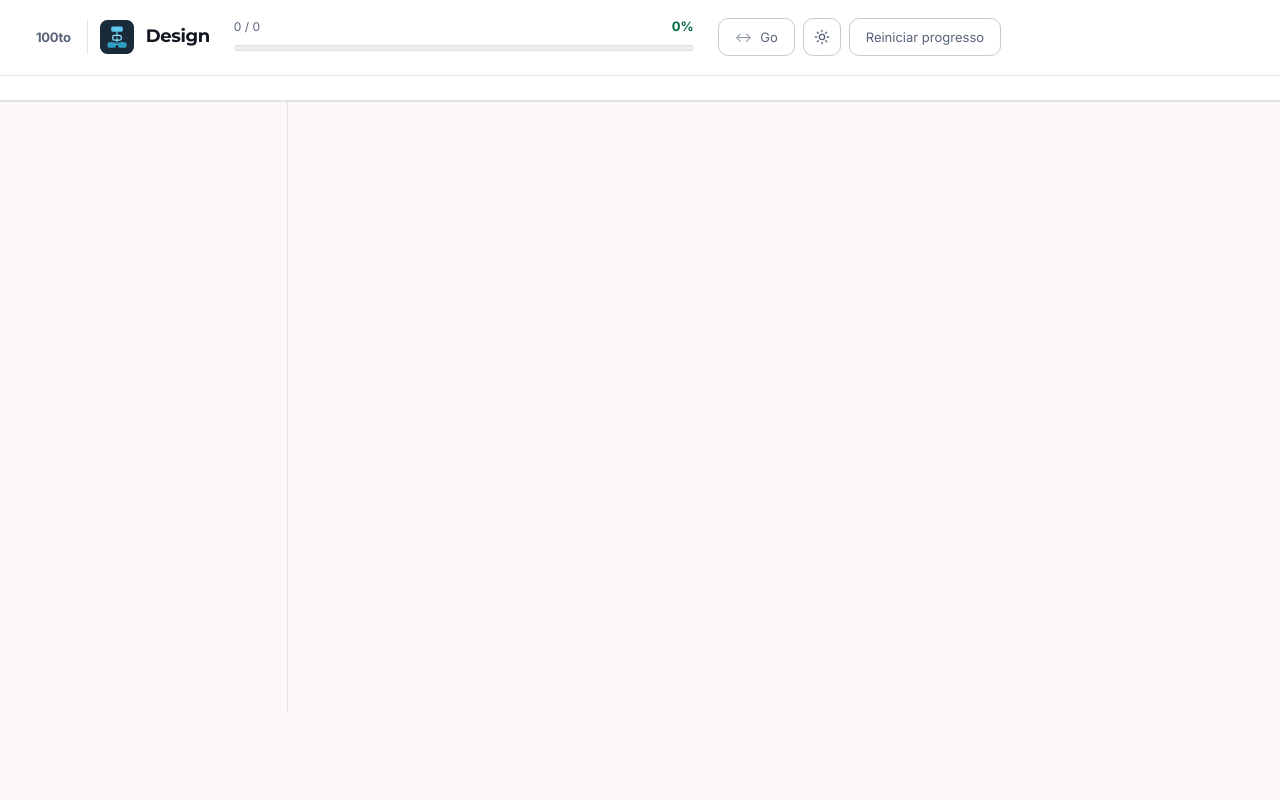
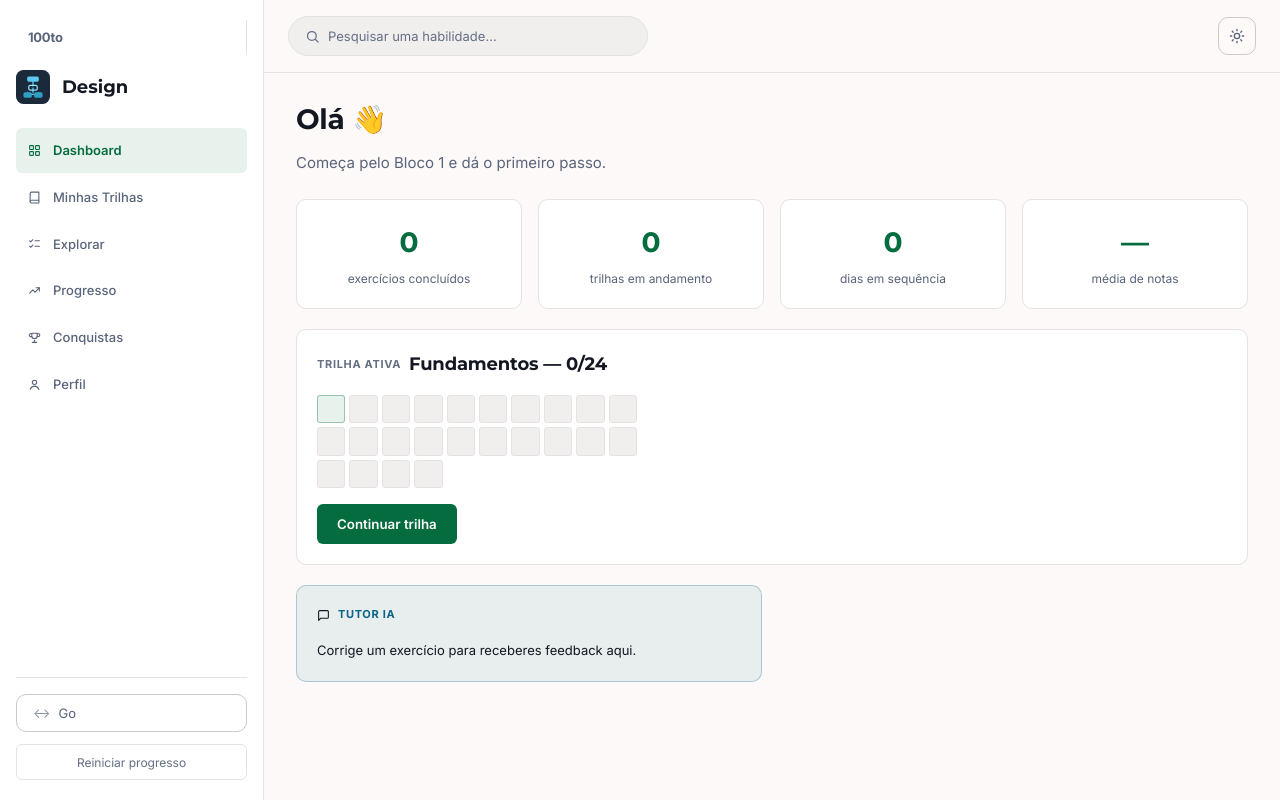
Before and after one commit to ClesioJuma/100to, a plain HTML site: page design/index.html in a window 1280 px wide. Drawn offline with Linux system fonts and the light colour scheme.

Commit message:
Corrige quebra em produção: design/ ainda tinha a shell antiga
O app.js partilhado já exige elementos da shell nova (#app-content,
#app-nav-links), mas o commit anterior só atualizou go/index.html.
Isto partia o site design/ em produção (renderApp() falhava logo ao
tentar limpar um #app-content inexistente). Aplica a mesma estrutura
de shell ao design/index.html, adiantando a parte HTML da Tarefa 7.

```diff
--- a/design/index.html
+++ b/design/index.html
@@ -20,41 +20,39 @@
 </script>
 </head>
 <body>
-<a class="skip-link" href="#content">Saltar para o conteúdo</a>
-<header class="app-header">
-  <div class="brand">
+<a class="skip-link" href="#app-content">Saltar para o conteúdo</a>
+<div class="app-shell">
+  <aside class="app-nav">
+    <div class="app-nav-brand">
       <a class="brand-home" href="../" title="Voltar ao 100to">100to</a>
+      <div class="app-nav-produto">
         <img class="brand-logo" id="app-logo" src="../icon-design.svg" alt="Design">
         <div>
-      <h1 id="app-nome">Design</h1>
-      <p class="tagline" id="app-tagline"></p>
+          <span class="app-nav-nome" id="app-nome"></span>
+          <span class="app-nav-tagline" id="app-tagline"></span>
         </div>
       </div>
-  <div class="overall-progress">
-    <div class="overall-progress-text">
-      <span id="overall-count">0 / 0</span>
-      <span class="overall-progress-pct" id="overall-pct">0%</span>
     </div>
-    <div class="progress-bar">
-      <div class="progress-fill" id="overall-fill"></div>
+    <nav class="app-nav-links" id="app-nav-links"></nav>
+    <div class="app-nav-footer">
+      <a class="link-outro" id="link-outro" href="../go/">Go</a>
+      <button id="reset-btn" class="app-nav-reset" title="Reiniciar todo o progresso">Reiniciar progresso</button>
     </div>
-    <p class="overall-motivation" id="overall-motivation"></p>
+  </aside>
+
+  <div class="app-main">
+    <header class="app-topbar">
+      <div class="app-topbar-search" aria-hidden="true">
+        <svg viewBox="0 0 24 24" width="15" height="15" fill="none" stroke="currentColor" stroke-width="2" stroke-linecap="round" stroke-linejoin="round"><circle cx="11" cy="11" r="7"/><path d="m21 21-4.3-4.3"/></svg>
+        <span>Pesquisar uma habilidade…</span>
       </div>
-  <div class="header-actions">
-    <a class="link-outro" id="link-outro" href="../go/">Go</a>
+      <div class="app-topbar-actions">
         <button id="theme-toggle" class="icon-btn" title="Alternar tema"></button>
-    <button id="reset-btn" class="reset-btn" title="Reiniciar todo o progresso">Reiniciar progresso</button>
       </div>
     </header>
-
-<nav class="nivel-tabs" id="nivel-tabs"></nav>
-<div class="nivel-nota" id="nivel-nota" hidden></div>
-<nav class="trilha-tabs" id="trilha-tabs"></nav>
-
-<main class="layout">
-  <aside class="sidebar" id="sidebar"></aside>
-  <section class="content" id="content" tabindex="-1"></section>
-</main>
+    <main class="app-content" id="app-content" tabindex="-1"></main>
+  </div>
+</div>
 
 <script src="data.js"></script>
 <script src="../app.js"></script>
```
Lines whose indentation alone changed are shown as unchanged.
